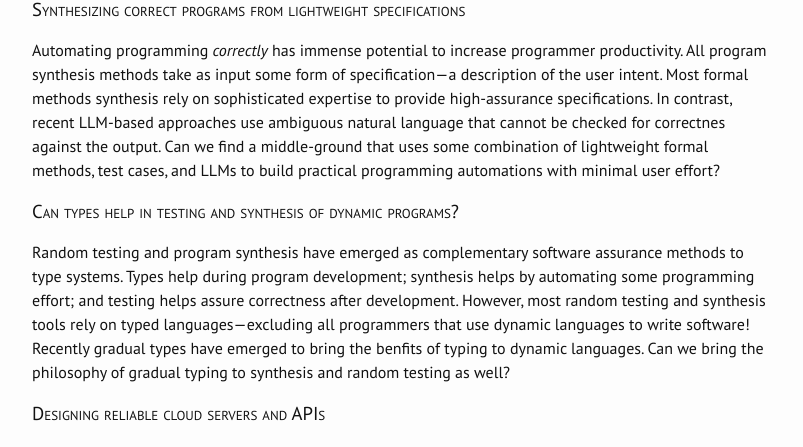
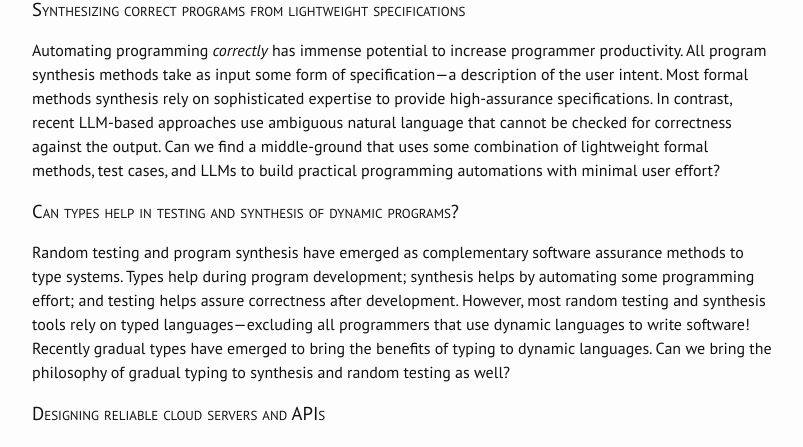
Before and after one commit to ku-progsys/ku-progsys.github.io, a Jekyll site: the page built from index.md, in a window 1280 px wide. Shown: the part 730-1177 px from the top of the page, without its empty margins (238-1041 px from the left). Built offline with Jekyll 4.4.1, drawn with Linux system fonts in a browser that asks for light colours; nearby versions of some CDN libraries.

Commit message:
fix typos

```diff
--- a/_includes/projects.md
+++ b/_includes/projects.md
@@ -1,10 +1,10 @@
 ### Synthesizing correct programs from lightweight specifications
 
-Automating programming _correctly_ has immense potential to increase programmer productivity. All program synthesis methods take as input some form of specification---a description of the user intent. Most formal methods synthesis rely on sophisticated expertise to provide high-assurance specifications. In contrast, recent LLM-based approaches use ambiguous natural language that cannot be checked for correctnes against the output. Can we find a middle-ground that uses some combination of lightweight formal methods, test cases, and LLMs to build practical programming automations with minimal user effort?
+Automating programming _correctly_ has immense potential to increase programmer productivity. All program synthesis methods take as input some form of specification---a description of the user intent. Most formal methods synthesis rely on sophisticated expertise to provide high-assurance specifications. In contrast, recent LLM-based approaches use ambiguous natural language that cannot be checked for correctness against the output. Can we find a middle-ground that uses some combination of lightweight formal methods, test cases, and LLMs to build practical programming automations with minimal user effort?
 
 ### Can types help in testing and synthesis of dynamic programs?
 
-Random testing and program synthesis have emerged as complementary software assurance methods to type systems. Types help during program development; synthesis helps by automating some programming effort; and testing helps assure correctness after development. However, most random testing and synthesis tools rely on typed languages---excluding all programmers that use dynamic languages to write software! Recently gradual types have emerged to bring the benfits of typing to dynamic languages. Can we bring the philosophy of gradual typing to synthesis and random testing as well?
+Random testing and program synthesis have emerged as complementary software assurance methods to type systems. Types help during program development; synthesis helps by automating some programming effort; and testing helps assure correctness after development. However, most random testing and synthesis tools rely on typed languages---excluding all programmers that use dynamic languages to write software! Recently gradual types have emerged to bring the benefits of typing to dynamic languages. Can we bring the philosophy of gradual typing to synthesis and random testing as well?
 
 ### Designing reliable cloud servers and APIs
 
```
